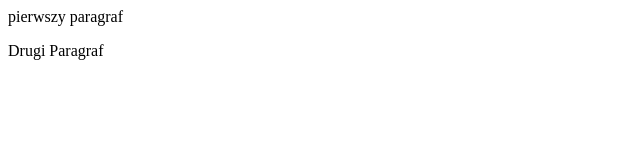
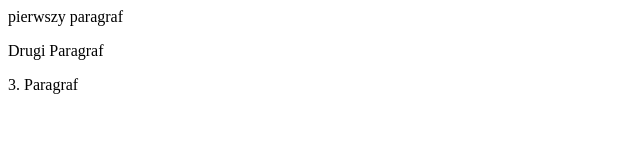
Before and after one commit to adamhankus/adamhankus.github.io, a plain HTML site: page index.html in a window 1280 px wide. Shown: the full height of the page, 0-640 px from the left. Drawn offline with Linux system fonts and the light colour scheme.

Commit message:
4. Commit

```diff
--- a/index.html
+++ b/index.html
@@ -1,2 +1,3 @@
 <p>pierwszy paragraf</p>
 <p>Drugi Paragraf</p>
+<p>3. Paragraf</p>
```
